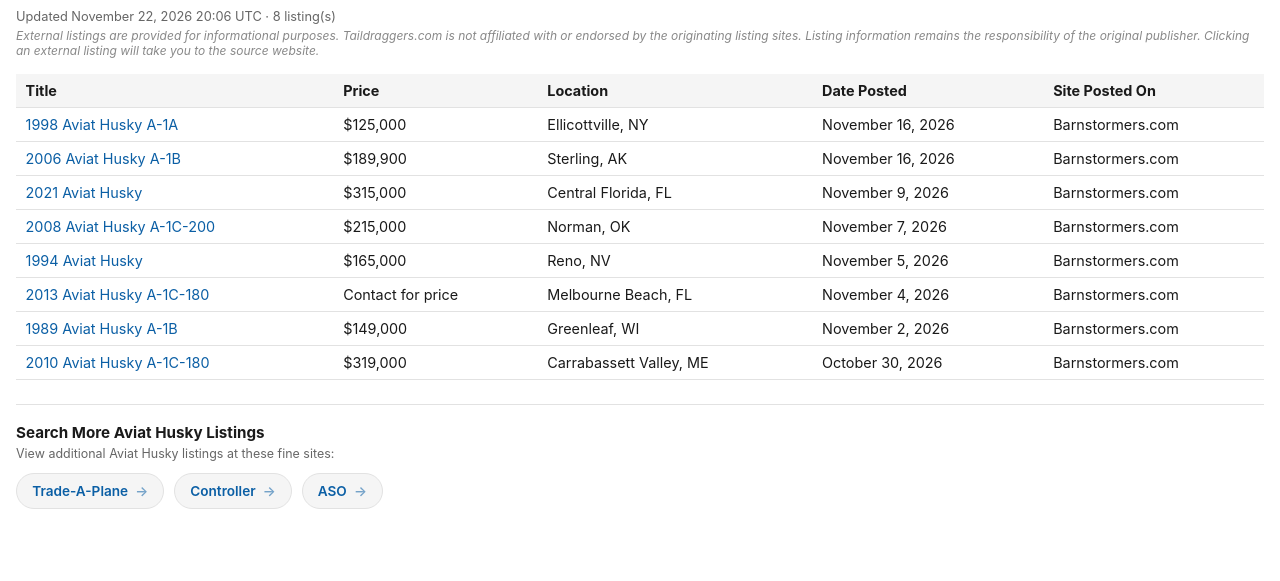
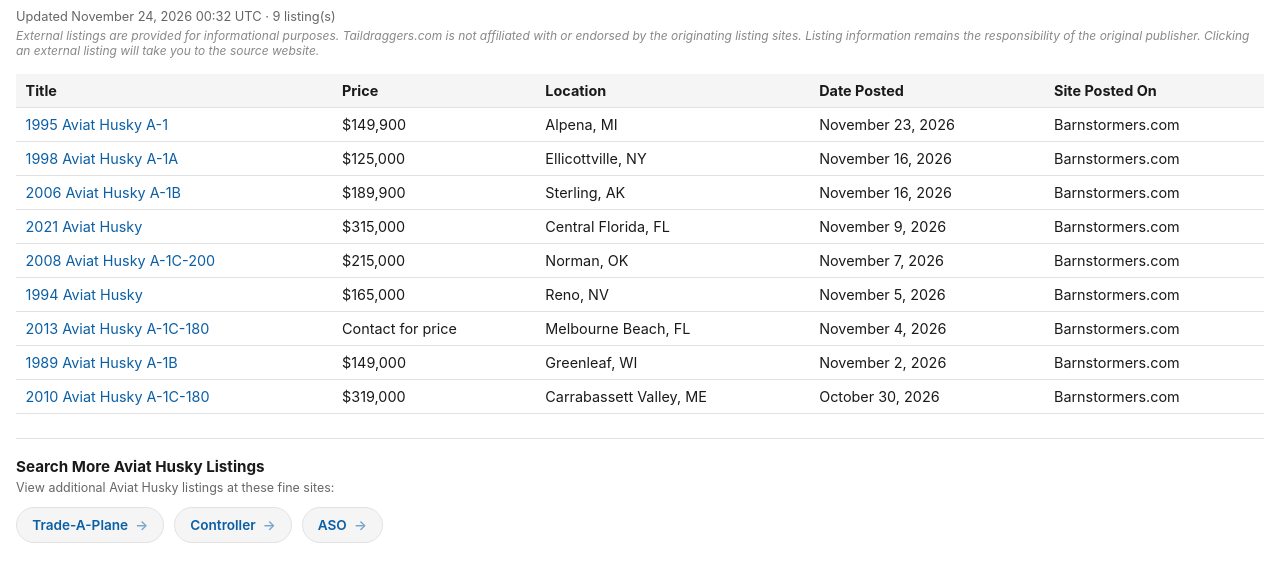
Before and after one commit to taildraggers/aviat-husky-for-sale, a plain HTML site: page docs/index.html in a window 1280 px wide. Shown: the part 43-624 px from the top of the page. Drawn offline with Linux system fonts and the light colour scheme.

Commit message:
Update Aviat Husky listings (2026-11-24)

```diff
--- a/docs/index.html
+++ b/docs/index.html
@@ -76,13 +76,14 @@
 </head>
 <body>
   <h1>Other Aviat Husky Ads on the Web</h1>
-  <div class="updated">Updated November 22, 2026 20:06 UTC &middot; 8 listing(s)</div>
+  <div class="updated">Updated November 24, 2026 00:32 UTC &middot; 9 listing(s)</div>
   <div class="disclaimer">External listings are provided for informational purposes. Taildraggers.com is not affiliated with or endorsed by the originating listing sites. Listing information remains the responsibility of the original publisher. Clicking an external listing will take you to the source website.</div>
   <table>
     <thead>
       <tr><th>Title</th><th>Price</th><th>Location</th><th>Date Posted</th><th>Site Posted On</th></tr>
     </thead>
     <tbody>
+        <tr><td><a href="https://www.barnstormers.com/classified-2079756-1995-AVIAT-HUSKY-A-1.html" target="_blank" rel="noopener noreferrer">1995 Aviat Husky A-1</a></td><td>$149,900</td><td>Alpena, MI</td><td>November 23, 2026</td><td>Barnstormers.com</td></tr>
         <tr><td><a href="https://www.barnstormers.com/classified-2084108-1998-Aviat-Husky-A1A-For-Sale.html" target="_blank" rel="noopener noreferrer">1998 Aviat Husky A-1A</a></td><td>$125,000</td><td>Ellicottville, NY</td><td>November 16, 2026</td><td>Barnstormers.com</td></tr>
         <tr><td><a href="https://www.barnstormers.com/classified-2073983-AMAZING-2006-AVIAT-HUSKY-A1-B!.html" target="_blank" rel="noopener noreferrer">2006 Aviat Husky A-1B</a></td><td>$189,900</td><td>Sterling, AK</td><td>November 16, 2026</td><td>Barnstormers.com</td></tr>
         <tr><td><a href="https://www.barnstormers.com/classified-2039737-2021-Aviat-Husky-180hr-REDUCED.html" target="_blank" rel="noopener noreferrer">2021 Aviat Husky</a></td><td>$315,000</td><td>Central Florida, FL</td><td>November 9, 2026</td><td>Barnstormers.com</td></tr>
```
